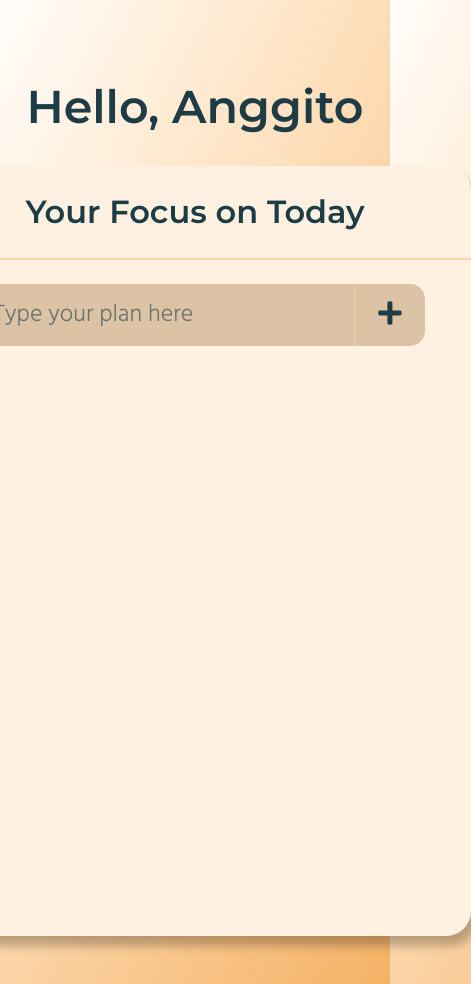
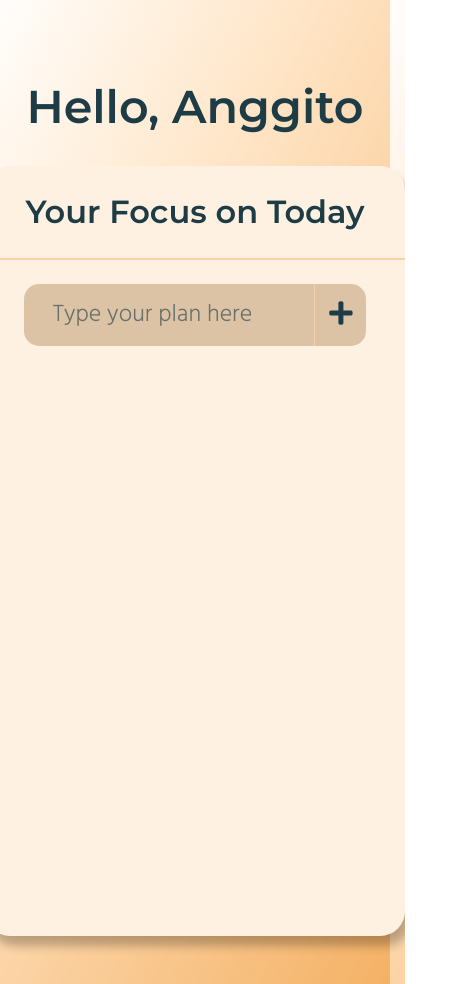
Before and after one commit to Anggito02/To-do-App, a React (Create React App) app: page / in a window 390 px wide. Shown: the whole page, 471 px wide, since content can reach past the window. Built offline with nearby package versions, Linux system fonts and the light colour scheme.

Commit message:
Responsive

```diff
--- a/src/App.js
+++ b/src/App.js
@@ -1,5 +1,6 @@
 import React from 'react';
 import './App.css';
+import './AppResponsive.css'
 import './CSS/font-awesome.min.css';
 import ListItem from './ListItem';
 
--- /dev/null
+++ b/src/AppResponsive.css
@@ -0,0 +1,5 @@
+@media screen and (max-width: 680px) {
+    .to-do-card {
+        width: 420px;
+    }
+}
```
